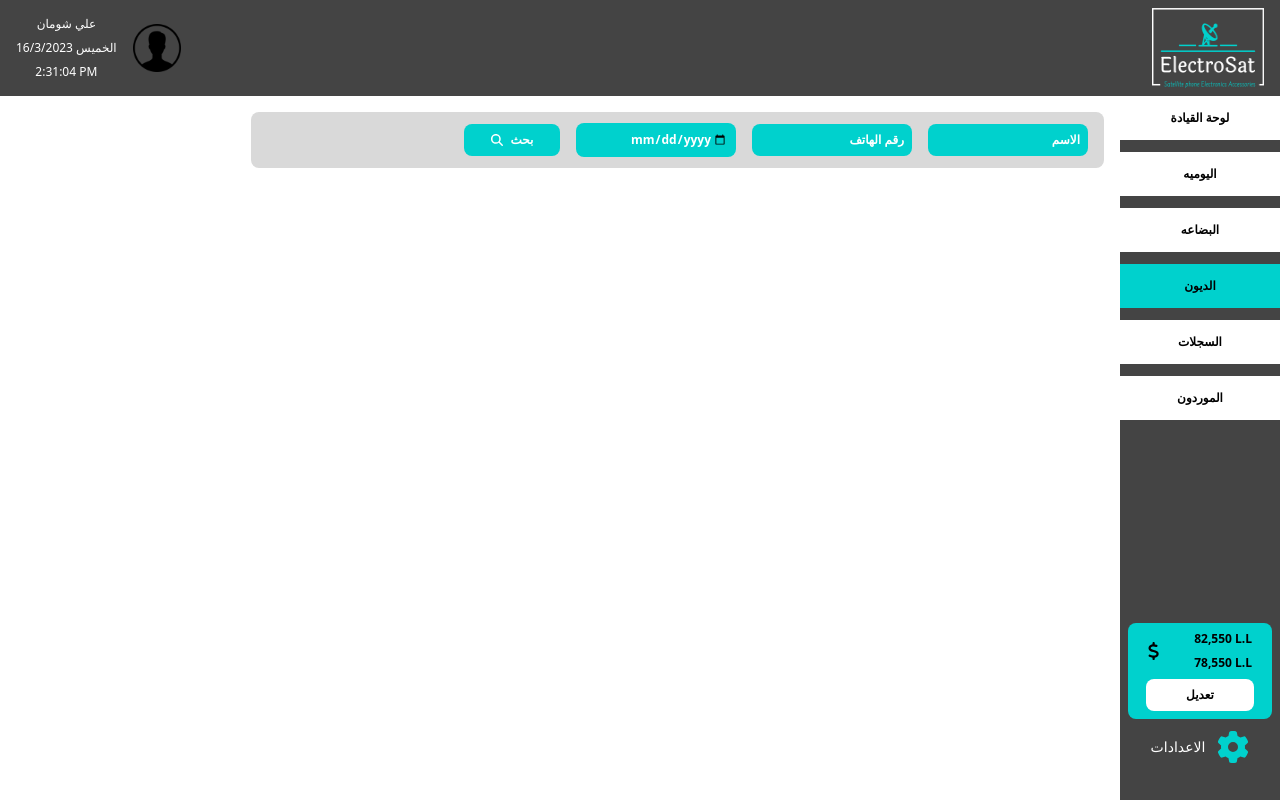
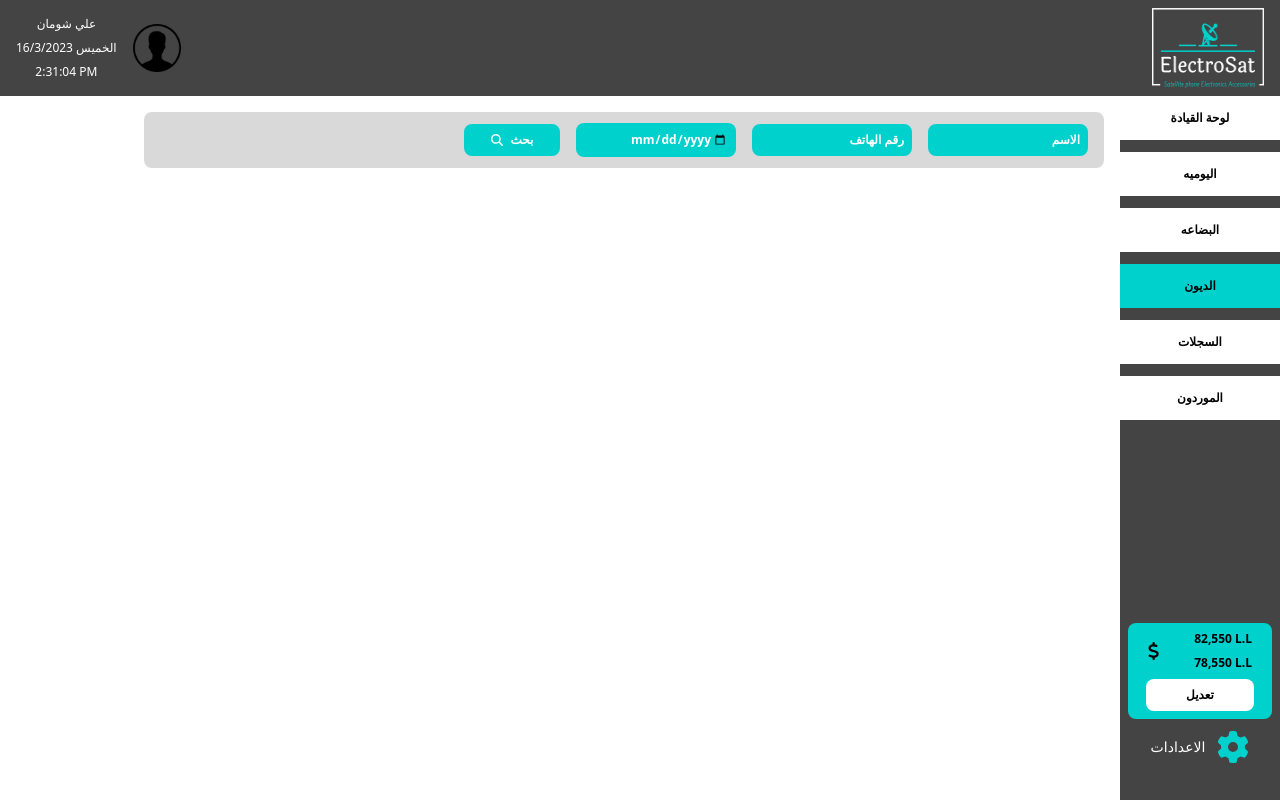
Before and after one commit to aliShouman0/electro-sat, a React (Create React App) app in the folder electro-sat/: page /creditors in a window 1280 px wide. Built offline with nearby package versions, Linux system fonts and the light colour scheme.

Commit message:
Frontend: Finalizing genral style for creditors page

```diff
--- a/electro-sat/src/pages/Creditors/Creditors.jsx
+++ b/electro-sat/src/pages/Creditors/Creditors.jsx
@@ -1,10 +1,13 @@
 import React from "react";
-
 import NavBar from "../../components/NavBar/NavBar";
 import SideBar from "../../components/SideBar/SideBar";
 import userImg from "../../assets/images/userImg.png";
 import { FontAwesomeIcon } from "@fortawesome/react-fontawesome";
-import { faSearch } from "@fortawesome/free-solid-svg-icons";
+import {
+  faArrowDown,
+  faArrowUp,
+  faSearch,
+} from "@fortawesome/free-solid-svg-icons";
 
 function Creditors() {
   const search = (e) => {
@@ -15,8 +18,8 @@ function Creditors() {
     <>
       <NavBar userName={"علي شومان"} userImg={userImg} />
       <SideBar />
-      <main className="fixed   w-[80%] h-full flex flex-col items-end  overflow-y-auto overflow-x-hidden    top-28  right-44 text-white font-bold">
-        <div className="top-bar bg-greyBar h-14 py-2 w-5/6  rounded-lg flex items-center  justify-end font-bold  ">
+
+      <div className="fixed  top-bar bg-greyBar h-14 py-2 w-3/4  rounded-lg flex items-center  justify-end font-bold top-28  right-44 text-white ">
         <form onSubmit={search}>
           <button
             type="submit"
@@ -43,7 +46,8 @@ function Creditors() {
           />
         </form>
       </div>
-      </main>
+
+      <main className="fixed   w-[80%] h-2/3 flex flex-col items-end  overflow-y-auto overflow-x-hidden    top-44  right-44 text-white font-bold"></main>
     </>
   );
 }
```
Lines whose indentation alone changed are shown as unchanged.
